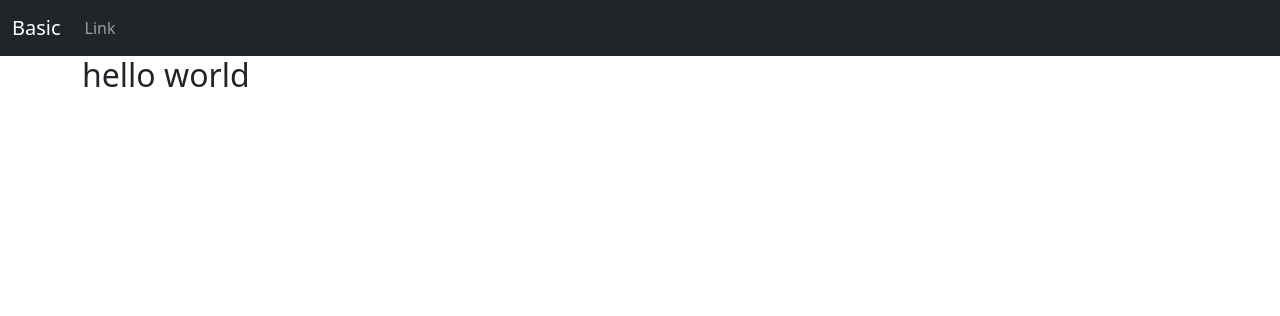
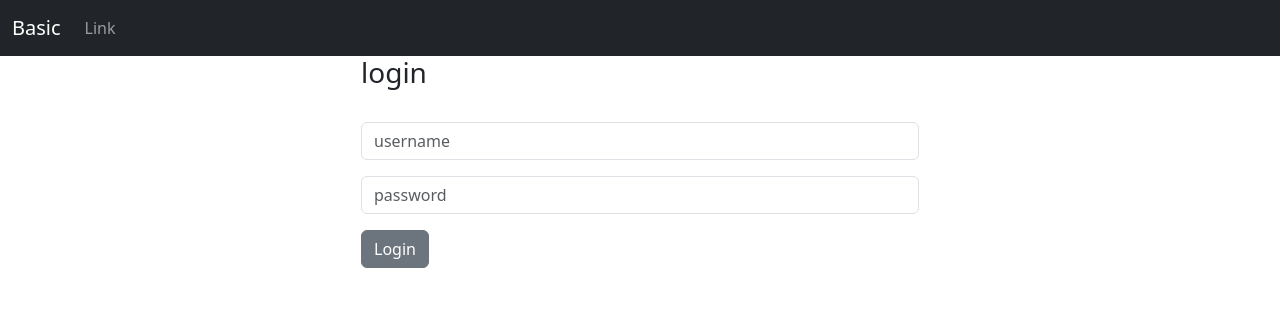
Before and after one commit to mdsnn/basic-app, a Django app: page / in a window 1280 px wide. Shown: the top 316 px of the page. Run offline with Django 5.2, Linux system fonts and the light colour scheme.

Commit message:
ssssssssss

```diff
--- a/templates/home.html
+++ b/templates/home.html
@@ -1,4 +1,27 @@
 {% extends 'base.html' %}
 {% block content %}
-<h2>hello world</h2>
+<div class="col-md-6 offset-md-3">
+    {% if user.is_authenticated %}
+    <h3>hello world</h3>
+    {% else %}
+    <h3>login</h3>
+    <br>
+
+    <form action="{% url 'home' %}" method="post">
+        {% csrf_token %}
+
+            <div class="mb-3">
+              <input type="text" class="form-control" name="username" placeholder="username" required>
+            </div>
+            <div class="mb-3">
+              <input type="password" class="form-control" name="password" placeholder="password" required>
+            </div>
+
+            <button type="submit" class="btn btn-secondary">Login</button>
+          </form>
+{% endif %}
+
+
+</div>
+
 {% endblock %}
--- a/website/urls.py
+++ b/website/urls.py
@@ -3,4 +3,6 @@ from . import views
 
 urlpatterns = [
     path('', views.home, name='home' ),
+    #path('login/', views.login_user, name='login' ),
+    #path('logout', views.logout_user, name='logout' ),
 ]
--- a/website/views.py
+++ b/website/views.py
@@ -1,4 +1,9 @@
 from django.shortcuts import render
+from django.contrib.auth import authenticate, login, logout
 
 def home(request):
     return render(request, 'home.html', {})
+
+
+def logout_user(request):
+    return render(request, 'home.html', {})
```
Also changed, not shown: db.sqlite3.
